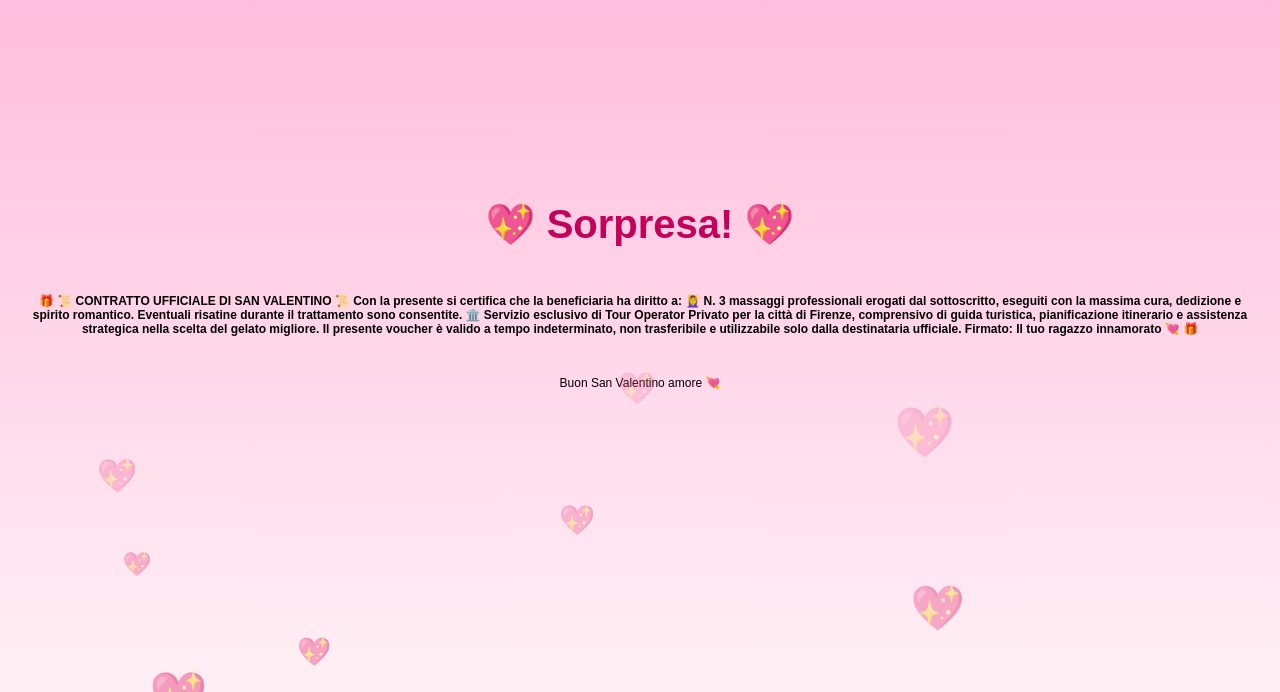
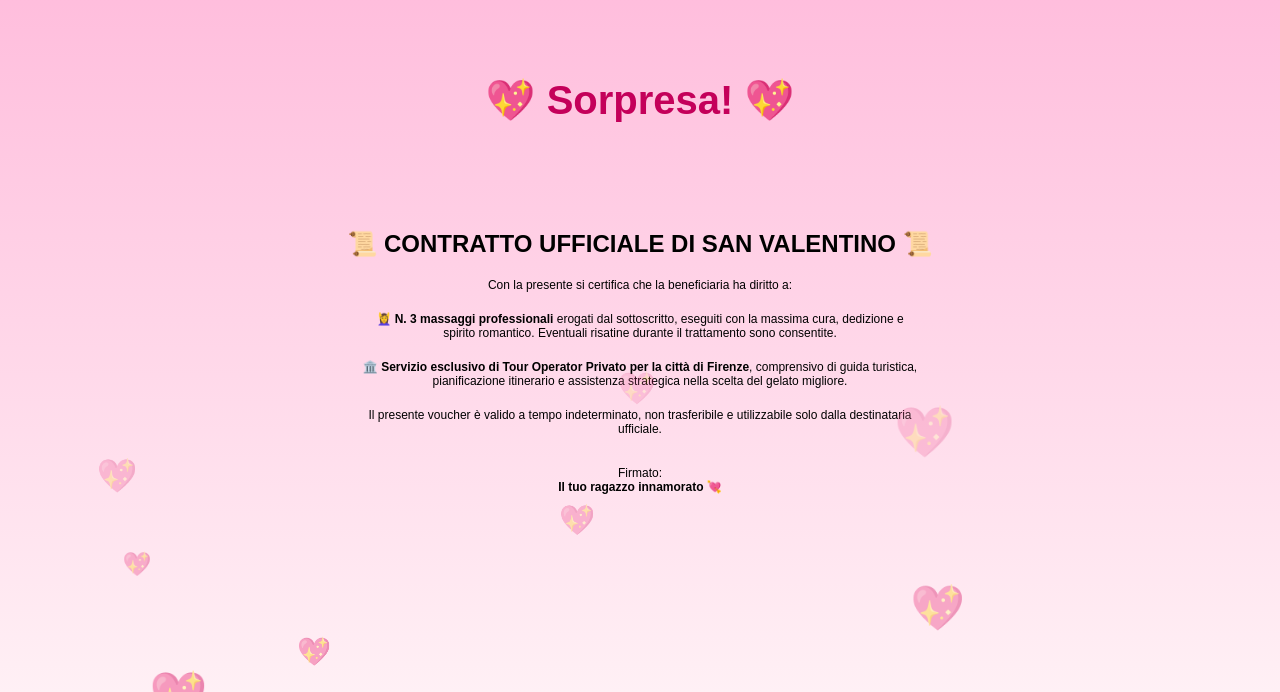
Before and after one commit to ZambonInvestment/Valentine, a plain HTML site: page regalo.html in a window 1280 px wide. Shown: the part 108-800 px from the top of the page. Drawn offline with Linux system fonts and the light colour scheme.

Commit message:
Update regalo.html

```diff
--- a/regalo.html
+++ b/regalo.html
@@ -47,27 +47,37 @@ p {
 <h1>💖 Sorpresa! 💖</h1>
 
 <p>
-🎁 <b>📜 CONTRATTO UFFICIALE DI SAN VALENTINO 📜
+  <div style="max-width: 600px; padding: 20px;">
 
+  <h2>📜 CONTRATTO UFFICIALE DI SAN VALENTINO 📜</h2>
+
+  <p>
     Con la presente si certifica che la beneficiaria ha diritto a:
+  </p>
 
-💆‍♀️ N. 3 massaggi professionali erogati dal sottoscritto,
+  <p>
+    💆‍♀️ <strong>N. 3 massaggi professionali</strong> erogati dal sottoscritto,
     eseguiti con la massima cura, dedizione e spirito romantico.
     Eventuali risatine durante il trattamento sono consentite.
+  </p>
 
-🏛️ Servizio esclusivo di Tour Operator Privato per la città di Firenze,
+  <p>
+    🏛️ <strong>Servizio esclusivo di Tour Operator Privato per la città di Firenze</strong>,
     comprensivo di guida turistica, pianificazione itinerario
     e assistenza strategica nella scelta del gelato migliore.
+  </p>
 
+  <p>
     Il presente voucher è valido a tempo indeterminato,
     non trasferibile e utilizzabile solo dalla destinataria ufficiale.
-
-Firmato:
-Il tuo ragazzo innamorato 💘</b> 🎁
   </p>
 
-<p>Buon San Valentino amore 💘</p>
+  <p style="margin-top: 30px;">
+    Firmato:<br>
+    <strong>Il tuo ragazzo innamorato 💘</strong>
+  </p>
 
+</div>
 <script>
 function createHeart() {
   const heart = document.createElement("div");
```
Lines whose indentation alone changed are shown as unchanged.
